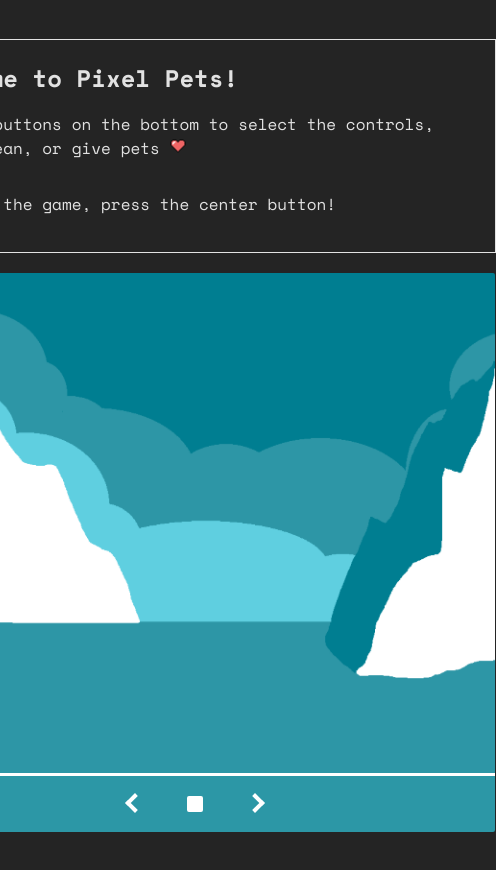
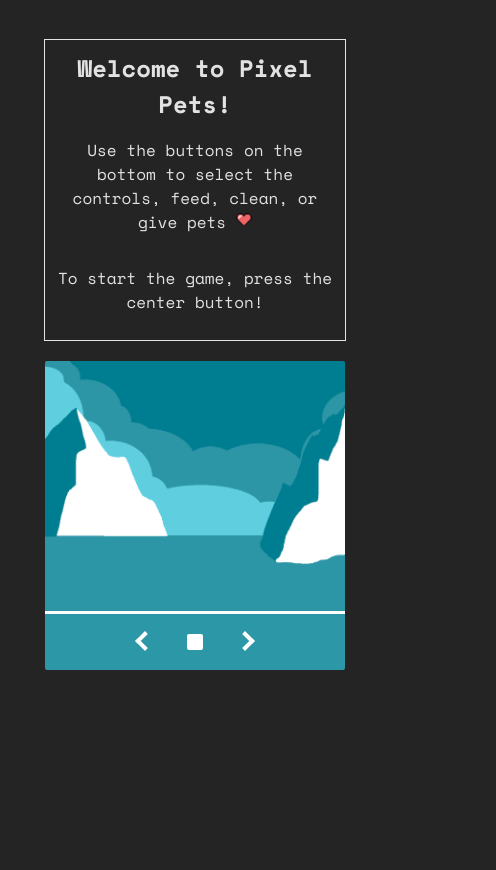
Before and after one commit to kimballcaroline/pixel-pets, a React (Vite) app: page / in a window 390 px wide. Shown: the top 870 px of the page, 496 px wide, since content can reach past the window. Built offline with nearby package versions, Linux system fonts and the light colour scheme.

Commit message:
add media query for screen sizes under 600px

```diff
--- a/src/stylesheets/App.scss
+++ b/src/stylesheets/App.scss
@@ -20,3 +20,10 @@
   background-image: url(../assets/background/Bg_Iceberg.png);
   background-size: contain;
 }
+
+@media screen and (max-width: 599px) {
+  .frame{
+    height: 250px;
+    width: 300px;
+  }
+}
--- a/src/stylesheets/Buttons.scss
+++ b/src/stylesheets/Buttons.scss
@@ -15,7 +15,7 @@
 .buttons {
   display: flex;
   flex-direction: row;
-  width: 180px;
+  width: 50%;
   justify-content: space-around;
   align-self: center;
   padding: 10px;
@@ -60,3 +60,10 @@
 #middle:active {
   background-color: #FF7C3F;
 }
+
+
+@media screen and (max-width: 599px) {
+  .buttons-wrapper{
+    width: 300px;
+  }
+}
--- a/src/stylesheets/Controls.scss
+++ b/src/stylesheets/Controls.scss
@@ -19,3 +19,14 @@
   transform: scale(1.5);
   background-color: white;
 }
+
+
+@media screen and (max-width: 599px) {
+  .controls {
+    margin: 40px 0 20px 0;
+  }
+
+  .control-icon{
+      width: 16px;
+  }
+}
--- a/src/stylesheets/GameOver.scss
+++ b/src/stylesheets/GameOver.scss
@@ -1,8 +1,15 @@
 .game-over-wrapper {
   display: flex;
   flex-direction: column;
+  align-items: center;
 }
 
 img {
   padding-top: 20px;
 }
+
+@media screen and (max-width: 599px) {
+  img{
+    width: 50%;
+  }
+}
--- a/src/stylesheets/Modal.scss
+++ b/src/stylesheets/Modal.scss
@@ -19,3 +19,15 @@
     padding: 0;
   }
 }
+
+@media screen and (max-width: 599px) {
+  .modal{
+    width: 280px;
+    padding: 10px;
+    text-align: center;
+
+  img {
+    width: 16px;
+  }
+  }
+}
--- a/src/stylesheets/Penguin.scss
+++ b/src/stylesheets/Penguin.scss
@@ -5,8 +5,11 @@
 .penguin-hatching {
   background-image: url(../assets/penguin/Penguin_Hatching.png);
   background-repeat: no-repeat;
+  // background-size: 500%;
   width: 320px;
   height: 160px;
+  // width: 53.33%;
+  // height: 26.66%;
   animation: hatching 4s steps(6);
 }
 
@@ -16,8 +19,11 @@
   }
   to {
     background-position: -1920px;
+    // background-position: 100% 0;
   }
 }
+
+
 
 .penguin-idling {
   background-image: url(../assets/penguin/Penguin_Idling.png);
@@ -129,3 +135,41 @@
   width: 320px;
   height: 160px;
 }
+
+@media screen and (max-width: 599px) {
+  .penguin {
+    margin: 0px;
+  }
+
+  .penguin-hatching {
+    transform: scale(0.5);
+  }
+
+  .penguin-idling {
+    transform: scale(0.5);
+  }
+
+  .penguin-eating {
+    transform: scale(0.5);
+  }
+
+  .penguin-sleeping {
+    transform: scale(0.5);
+  }
+
+  .penguin-dead {
+    transform: scale(0.5);
+  }
+
+  .penguin-hungry {
+    transform: scale(0.5);
+  }
+
+  .penguin-pooping {
+    transform: scale(0.5);
+  }
+
+  .penguin-celebrating {
+    transform: scale(0.5);
+  }
+}
```
